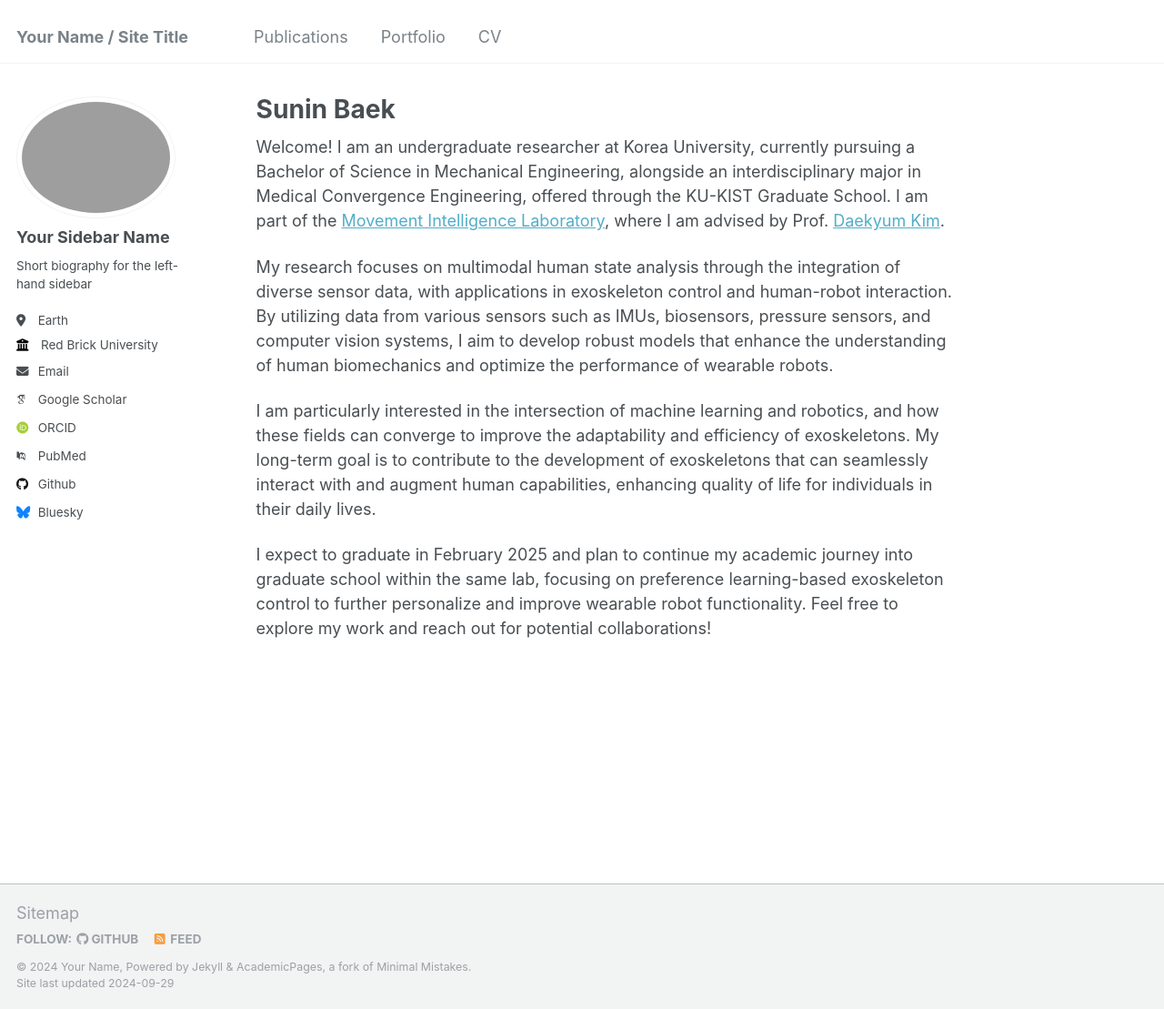
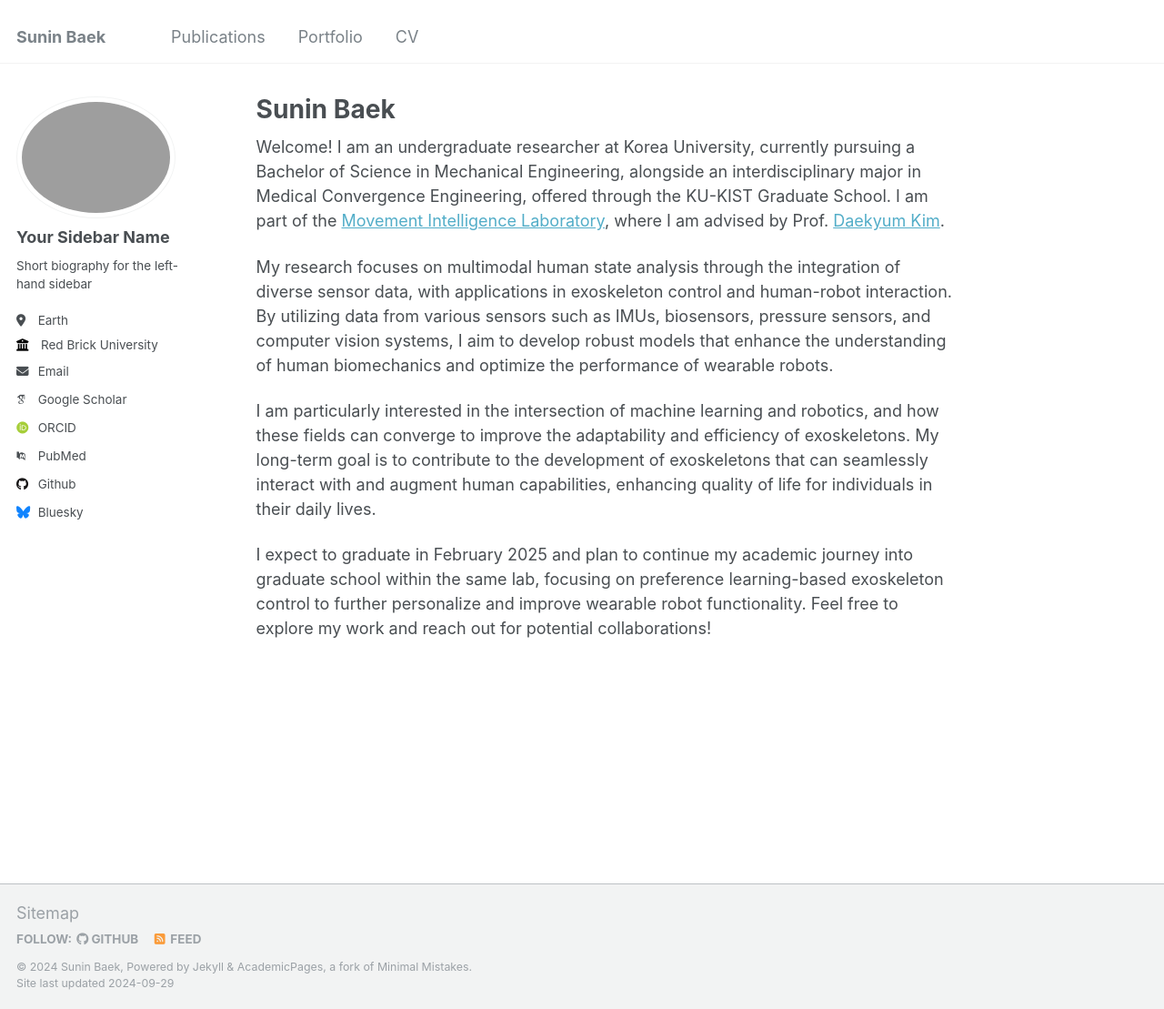
Before and after one commit to suninbaek/suninbaek.github.io, a Jekyll site: the page built from _pages/about.md, in a window 1280 px wide and 1109 px high. Shown: the whole window at 91% size. Built offline with Jekyll 4.4.1, drawn with Linux system fonts in a browser that asks for light colours; some web fonts are replaced.

Commit message:
Update _config.yml

```diff
--- a/_config.yml
+++ b/_config.yml
@@ -8,13 +8,13 @@
 
 # Basic Site Settings
 locale                   : "en-US"
-title                    : "Your Name / Site Title"
+title                    : "Sunin Baek"
 title_separator          : "-"
-name                     : &name "Your Name"
-description              : &description "personal description"
-url                      : https://academicpages.github.io # the base hostname & protocol for your site e.g. "https://mmistakes.github.io"
+name                     : &name "Sunin Baek"
+description              : &description "Undergraduate Researcher in the Movement Intelligence Laboratory at Korea University"
+url                      : https://suninbaek.github.io # the base hostname & protocol for your site e.g. "https://mmistakes.github.io"
 baseurl                  : "" # the subpath of your site, e.g. "/blog"
-repository               : "academicpages/academicpages.github.io"
+repository               : "suninbaek/suninbaek.github.io"
 
 # Site Author - The following control what appear as part of the author content on the side bar.
 #               If a field is blank the icon and link will not appear, otherwise it will be shown.
```
